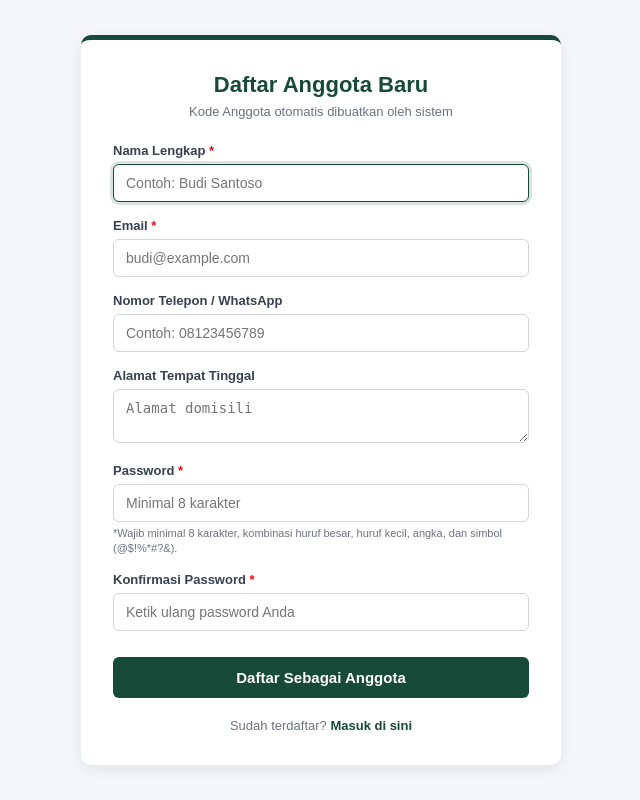
After one commit to rann11u/Sistem-Informasi-Perpustakaan-Sederhana, a Laravel app: page /register in a window 1280 px wide. The commit adds this page. Shown: the whole page, without its empty margins (319-959 px from the left). Run offline with Laravel 12, Linux system fonts and the light colour scheme.

Commit message:
feat(member-auth): implement member registration with strict password and auto code

```diff
--- a/app/Http/Controllers/AuthController.php
+++ b/app/Http/Controllers/AuthController.php
@@ -4,11 +4,15 @@ namespace App\Http\Controllers;
 
 use Illuminate\Http\Request;
 use Illuminate\Support\Facades\Auth;
+use Illuminate\Support\Facades\Hash;
+use Illuminate\Validation\Rules\Password;
+use App\Models\User;
+use App\Models\Member;
 
 class AuthController extends Controller
 {
     /**
-     * 1. Menampilkan halaman login
+     * Menampilkan form login
      */
     public function showLoginForm()
     {
@@ -16,11 +20,10 @@ class AuthController extends Controller
     }
 
     /**
-     * 2, 3, 4, 5. Memeriksa kredensial dan memproses login
+     * Memproses login & membedakan arah redirect berdasarkan Role
      */
     public function login(Request $request)
     {
-        // Validasi input: memastikan email & password wajib diisi
         $credentials = $request->validate([
             'email'    => ['required', 'email'],
             'password' => ['required'],
@@ -30,37 +33,110 @@ class AuthController extends Controller
             'password.required' => 'Password wajib diisi.',
         ]);
 
-        // Cek apakah kredensial cocok dengan database (Sistem memeriksa kredensial)
         if (Auth::attempt($credentials, $request->boolean('remember'))) {
-            // Jika benar: perbarui ID sesi untuk mencegah serangan session fixation
             $request->session()->regenerate();
+            $user = Auth::user();
 
-            // Arahkan ke dashboard dengan pesan sukses
-            return redirect()->intended(route('dashboard'))
-                             ->with('success', 'Selamat datang kembali, ' . Auth::user()->name . '!');
+            // JIKA MEMBER: Arahkan ke Halaman Beranda / Katalog Member
+            if ($user->role === 'member') {
+                return redirect()->route('member.books')->with('success', 'Selamat datang, ' . $user->name . '!');
+            }
+
+            // JIKA ADMIN / PETUGAS: Arahkan ke Dashboard Pengelola
+            return redirect()->intended(route('dashboard'))->with('success', 'Selamat datang kembali, ' . $user->name . '!');
         }
 
-        // Jika salah: kembalikan ke halaman login dengan pesan error
         return back()->withErrors([
             'loginError' => 'Email atau password yang Anda masukkan salah.',
         ])->onlyInput('email');
     }
 
     /**
-     * 7. Mengeluarkan pengguna (Logout)
+     * Menampilkan form registrasi khusus member
+     */
+    public function showRegistrationForm()
+    {
+        return view('auth.register');
+    }
+
+    /**
+     * Memproses registrasi member dengan kode otomatis & validasi password ketat
+     */
+    public function register(Request $request)
+    {
+        // 1. Validasi input (Password: min 8, huruf besar & kecil, angka, simbol)
+        $request->validate([
+            'name'     => ['required', 'string', 'max:255'],
+            'email'    => ['required', 'string', 'email', 'max:255', 'unique:users,email'],
+            'phone'    => ['nullable', 'string', 'max:20'],
+            'address'  => ['nullable', 'string', 'max:1000'],
+            'password' => [
+                'required',
+                'string',
+                'confirmed',
+                Password::min(8)
+                    ->mixedCase()   // wajib ada huruf besar & kecil
+                    ->letters()     // wajib ada huruf
+                    ->numbers()     // wajib ada angka
+                    ->symbols(),    // wajib ada simbol (@$!%*#?&)
+            ],
+        ], [
+            'name.required'      => 'Nama lengkap wajib diisi.',
+            'email.required'     => 'Email wajib diisi.',
+            'email.unique'       => 'Email ini sudah terdaftar. Silakan gunakan email lain.',
+            'password.required'  => 'Password wajib diisi.',
+            'password.confirmed' => 'Konfirmasi password tidak cocok.',
+        ]);
+
+        // 2. Pembuatan Kode Anggota Otomatis (Format: MBR-YYYYMM-001)
+        $prefix = 'MBR-' . date('Ym') . '-';
+        $lastMember = Member::where('member_code', 'like', $prefix . '%')
+                            ->orderBy('member_code', 'desc')
+                            ->first();
+
+        if ($lastMember) {
+            $lastNumber = (int) substr($lastMember->member_code, -3);
+            $newNumber = str_pad($lastNumber + 1, 3, '0', STR_PAD_LEFT);
+        } else {
+            $newNumber = '001';
+        }
+        $memberCode = $prefix . $newNumber;
+
+        // 3. Simpan data akun User (Role: member)
+        $user = User::create([
+            'name'     => $request->name,
+            'email'    => $request->email,
+            'password' => Hash::make($request->password),
+            'role'     => 'member',
+        ]);
+
+        // 4. Simpan data profil Member perpustakaan
+        Member::create([
+            'user_id'     => $user->id,
+            'member_code' => $memberCode,
+            'name'        => $request->name,
+            'email'       => $request->email,
+            'phone'       => $request->phone,
+            'address'     => $request->address,
+            'joined_at'   => now()->toDateString(),
+        ]);
+
+        // 5. Otomatis login dan arahkan langsung ke katalog member
+        Auth::login($user);
+        $request->session()->regenerate();
+
+        return redirect()->route('member.books')->with('success', "Pendaftaran berhasil! Kode Anggota Anda: {$memberCode}");
+    }
+
+    /**
+     * Logout
      */
     public function logout(Request $request)
     {
-        // Logout user dari sistem
         Auth::logout();
-
-        // Bersihkan dan batalkan sesi yang sedang aktif
         $request->session()->invalidate();
-
-        // Buat ulang token CSRF baru demi keamanan
         $request->session()->regenerateToken();
 
-        // Redirect ke halaman login dengan pesan sukses logout
         return redirect()->route('login')->with('success', 'Anda telah berhasil keluar.');
     }
 }
--- a/app/Models/User.php
+++ b/app/Models/User.php
@@ -7,6 +7,7 @@ use Illuminate\Database\Eloquent\Factories\HasFactory;
 use Illuminate\Foundation\Auth\User as Authenticatable;
 use Illuminate\Notifications\Notifiable;
 use Illuminate\Database\Eloquent\Relations\HasMany;
+use Illuminate\Database\Eloquent\Relations\HasOne;
 
 class User extends Authenticatable
 {
@@ -37,4 +38,9 @@ class User extends Authenticatable
     {
         return $this->hasMany(Borrowing::class);
     }
+
+    public function member(): HasOne
+    {
+        return $this->hasOne(Member::class);
+    }
 }
--- a/resources/views/auth/login.blade.php
+++ b/resources/views/auth/login.blade.php
@@ -179,6 +179,10 @@
             {{-- Tombol Masuk --}}
             <button type="submit" class="btn-submit">Masuk</button>
         </form>
+
+        <div style="text-align: center; margin-top: 20px; font-size: 13px; color: #6b7280;">
+            Belum memiliki akun anggota? <a href="{{ route('register') }}" style="color: #174a38; font-weight: bold; text-decoration: none;">Daftar di sini</a>
+        </div>
     </div>
 
 </body>
--- /dev/null
+++ b/resources/views/auth/register.blade.php
@@ -0,0 +1,241 @@
+<!DOCTYPE html>
+<html lang="id">
+<head>
+    <meta charset="UTF-8">
+    <meta name="viewport" content="width=device-width, initial-scale=1.0">
+    <title>Pendaftaran Anggota - Sistem Informasi Perpustakaan</title>
+    <style>
+        * {
+            box-sizing: border-box;
+            margin: 0;
+            padding: 0;
+        }
+
+        body {
+            font-family: Arial, Helvetica, sans-serif;
+            background-color: #f4f6f9;
+            color: #263238;
+            display: flex;
+            justify-content: center;
+            align-items: center;
+            min-height: 100vh;
+            padding: 24px;
+        }
+
+        .auth-card {
+            background-color: white;
+            width: 100%;
+            max-width: 480px;
+            padding: 32px;
+            border-radius: 10px;
+            box-shadow: 0 4px 14px rgba(0, 0, 0, 0.08);
+            border-top: 5px solid #174a38;
+        }
+
+        .auth-header {
+            text-align: center;
+            margin-bottom: 24px;
+        }
+
+        .auth-header h1 {
+            font-size: 22px;
+            color: #174a38;
+            margin-bottom: 6px;
+        }
+
+        .auth-header p {
+            font-size: 13px;
+            color: #6b7280;
+        }
+
+        .form-group {
+            margin-bottom: 16px;
+        }
+
+        .form-group label {
+            display: block;
+            margin-bottom: 6px;
+            font-size: 13px;
+            font-weight: bold;
+            color: #374151;
+        }
+
+        .form-group input,
+        .form-group textarea {
+            width: 100%;
+            padding: 10px 12px;
+            border: 1px solid #d1d5db;
+            border-radius: 6px;
+            font-size: 14px;
+            outline: none;
+            transition: border-color 0.2s;
+        }
+
+        .form-group input:focus,
+        .form-group textarea:focus {
+            border-color: #174a38;
+            box-shadow: 0 0 0 3px rgba(23, 74, 56, 0.15);
+        }
+
+        .field-error {
+            color: #a12222;
+            font-size: 12px;
+            margin-top: 4px;
+        }
+
+        .password-hint {
+            font-size: 11px;
+            color: #6b7280;
+            margin-top: 4px;
+            line-height: 1.4;
+        }
+
+        .btn-submit {
+            width: 100%;
+            background-color: #174a38;
+            color: white;
+            padding: 12px;
+            border: none;
+            border-radius: 6px;
+            font-size: 15px;
+            font-weight: bold;
+            cursor: pointer;
+            transition: background-color 0.2s;
+            margin-top: 10px;
+        }
+
+        .btn-submit:hover {
+            background-color: #103629;
+        }
+
+        .auth-footer {
+            text-align: center;
+            margin-top: 20px;
+            font-size: 13px;
+            color: #6b7280;
+        }
+
+        .auth-footer a {
+            color: #174a38;
+            font-weight: bold;
+            text-decoration: none;
+        }
+
+        .auth-footer a:hover {
+            text-decoration: underline;
+        }
+    </style>
+</head>
+<body>
+
+    <div class="auth-card">
+        <div class="auth-header">
+            <h1>Daftar Anggota Baru</h1>
+            <p>Kode Anggota otomatis dibuatkan oleh sistem</p>
+        </div>
+
+        <form action="{{ route('register') }}" method="POST">
+            @csrf
+
+            {{-- Nama Lengkap --}}
+            <div class="form-group">
+                <label for="name">Nama Lengkap <span style="color:red">*</span></label>
+                <input
+                    type="text"
+                    id="name"
+                    name="name"
+                    value="{{ old('name') }}"
+                    placeholder="Contoh: Budi Santoso"
+                    required
+                    autofocus
+                >
+                @error('name')
+                    <div class="field-error">{{ $message }}</div>
+                @enderror
+            </div>
+
+            {{-- Email --}}
+            <div class="form-group">
+                <label for="email">Email <span style="color:red">*</span></label>
+                <input
+                    type="email"
+                    id="email"
+                    name="email"
+                    value="{{ old('email') }}"
+                    placeholder="budi@example.com"
+                    required
+                >
+                @error('email')
+                    <div class="field-error">{{ $message }}</div>
+                @enderror
+            </div>
+
+            {{-- Nomor Telepon --}}
+            <div class="form-group">
+                <label for="phone">Nomor Telepon / WhatsApp</label>
+                <input
+                    type="text"
+                    id="phone"
+                    name="phone"
+                    value="{{ old('phone') }}"
+                    placeholder="Contoh: 08123456789"
+                >
+                @error('phone')
+                    <div class="field-error">{{ $message }}</div>
+                @enderror
+            </div>
+
+            {{-- Alamat --}}
+            <div class="form-group">
+                <label for="address">Alamat Tempat Tinggal</label>
+                <textarea
+                    id="address"
+                    name="address"
+                    rows="2"
+                    placeholder="Alamat domisili"
+                >{{ old('address') }}</textarea>
+                @error('address')
+                    <div class="field-error">{{ $message }}</div>
+                @enderror
+            </div>
+
+            {{-- Password --}}
+            <div class="form-group">
+                <label for="password">Password <span style="color:red">*</span></label>
+                <input
+                    type="password"
+                    id="password"
+                    name="password"
+                    placeholder="Minimal 8 karakter"
+                    required
+                >
+                <div class="password-hint">
+                    *Wajib minimal 8 karakter, kombinasi huruf besar, huruf kecil, angka, dan simbol (@$!%*#?&).
+                </div>
+                @error('password')
+                    <div class="field-error">{{ $message }}</div>
+                @enderror
+            </div>
+
+            {{-- Konfirmasi Password --}}
+            <div class="form-group">
+                <label for="password_confirmation">Konfirmasi Password <span style="color:red">*</span></label>
+                <input
+                    type="password"
+                    id="password_confirmation"
+                    name="password_confirmation"
+                    placeholder="Ketik ulang password Anda"
+                    required
+                >
+            </div>
+
+            <button type="submit" class="btn-submit">Daftar Sebagai Anggota</button>
+        </form>
+
+        <div class="auth-footer">
+            Sudah terdaftar? <a href="{{ route('login') }}">Masuk di sini</a>
+        </div>
+    </div>
+
+</body>
+</html>
--- a/routes/web.php
+++ b/routes/web.php
@@ -8,43 +8,60 @@ use App\Http\Controllers\MemberController;
 use App\Http\Controllers\UserController;
 use App\Http\Controllers\BorrowingController;
 use App\Http\Controllers\AuthController;
+use App\Models\Book;
 
+// ==========================================
 // 1. RUTE GUEST (Hanya untuk yang BELUM login)
+// ==========================================
 Route::middleware('guest')->group(function () {
     Route::get('/login', [AuthController::class, 'showLoginForm'])->name('login');
     Route::post('/login', [AuthController::class, 'login']);
+
+    // Registrasi Akun Member
+    Route::get('/register', [AuthController::class, 'showRegistrationForm'])->name('register');
+    Route::post('/register', [AuthController::class, 'register']);
 });
 
-// 2. RUTE BERSAMA (Bisa diakses Admin & Petugas yang sudah login)
+// ==========================================
+// 2. RUTE SETELAH LOGIN (Semua Role)
+// ==========================================
 Route::middleware('auth')->group(function () {
     Route::post('/logout', [AuthController::class, 'logout'])->name('logout');
 
+    // Halaman Khusus Member: Katalog Buku
+    Route::get('/katalog', function () {
+        $books = Book::with('category')->get();
+        return view('member.books', compact('books'));
+    })->name('member.books');
+
+    // Redirect root URL
     Route::get('/', function () {
+        if (auth()->user()->role === 'member') {
+            return redirect()->route('member.books');
+        }
         return redirect()->route('dashboard');
     });
 
-    Route::get('/dashboard', [DashboardController::class, 'index'])->name('dashboard');
-
-    // Buku, Anggota, dan Peminjaman: Full CRUD untuk Admin & Petugas
-    Route::resource('books', BookController::class);
-    Route::resource('members', MemberController::class);
-    Route::resource('borrowings', BorrowingController::class);
-
-    // Kategori: Petugas & Admin sama-sama BISA MELIHAT di rute ini
-    Route::get('/categories', [CategoryController::class, 'index'])->name('categories.index');
+    // ==========================================
+    // 3. KHUSUS ADMIN & PETUGAS (Pengelola)
+    // ==========================================
+    Route::middleware('role:admin,petugas')->group(function () {
+        Route::get('/dashboard', [DashboardController::class, 'index'])->name('dashboard');
+        Route::resource('books', BookController::class);
+        Route::resource('members', MemberController::class);
+        Route::resource('borrowings', BorrowingController::class);
+        Route::get('/categories', [CategoryController::class, 'index'])->name('categories.index');
+    });
 
     // ==========================================
-    // 3. KHUSUS ADMIN (Hanya role:admin)
+    // 4. KHUSUS ADMIN SAJA
     // ==========================================
     Route::middleware('role:admin')->group(function () {
-        // Mengelola Kategori (Tambah, Simpan, Edit, Update, Hapus)
         Route::get('/categories/create', [CategoryController::class, 'create'])->name('categories.create');
         Route::post('/categories', [CategoryController::class, 'store'])->name('categories.store');
         Route::get('/categories/{category}/edit', [CategoryController::class, 'edit'])->name('categories.edit');
         Route::put('/categories/{category}', [CategoryController::class, 'update'])->name('categories.update');
         Route::delete('/categories/{category}', [CategoryController::class, 'destroy'])->name('categories.destroy');
-
-        // Mengelola Pengguna (User Management)
         Route::resource('users', UserController::class);
     });
 });
```
Also changed, not shown: app/Models/Member.php (+7 -0 lines), resources/views/member/books.blade.php (added, +228 -0 lines), database/migrations/2026_11_26_090225_setup_member_auth_tables.php (added).
